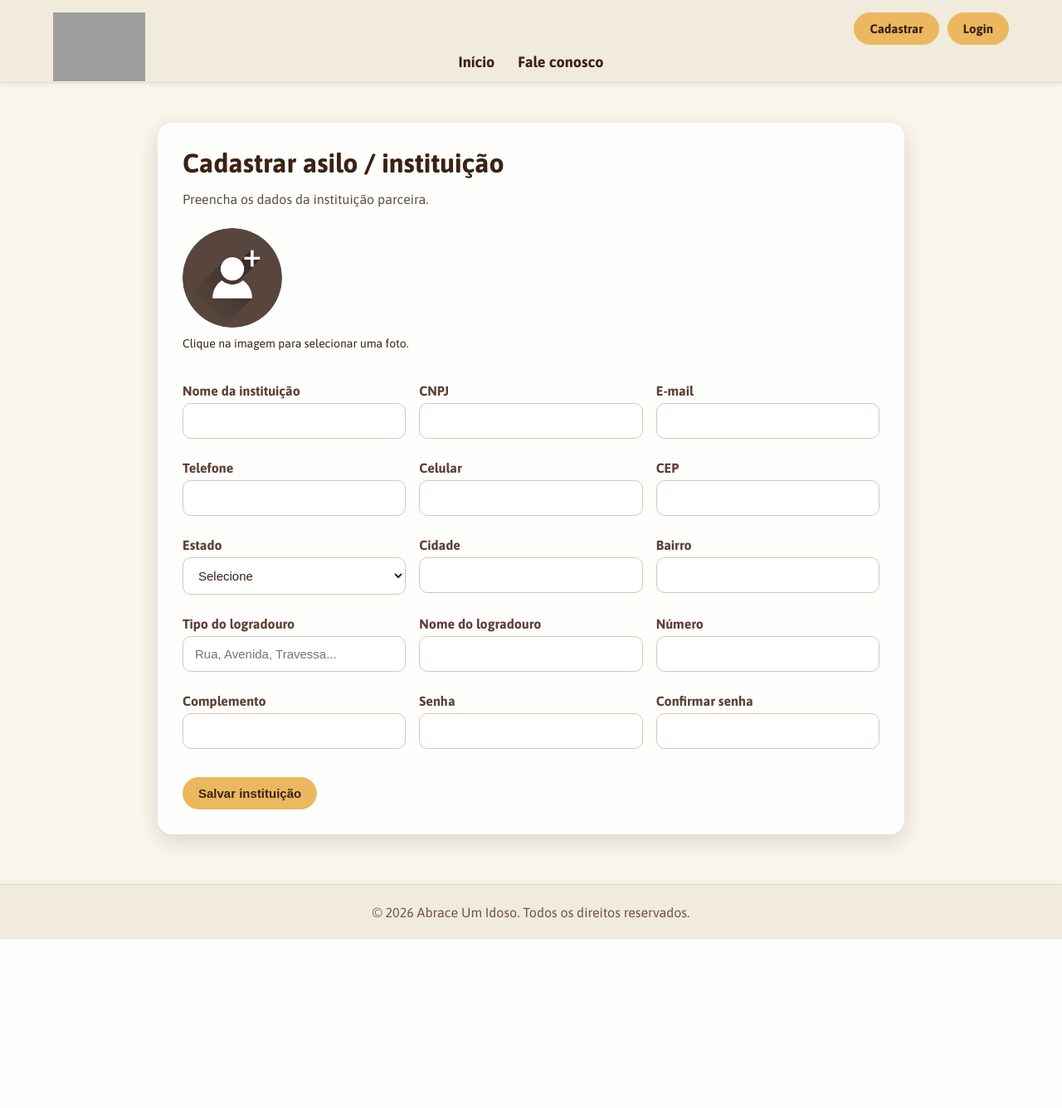
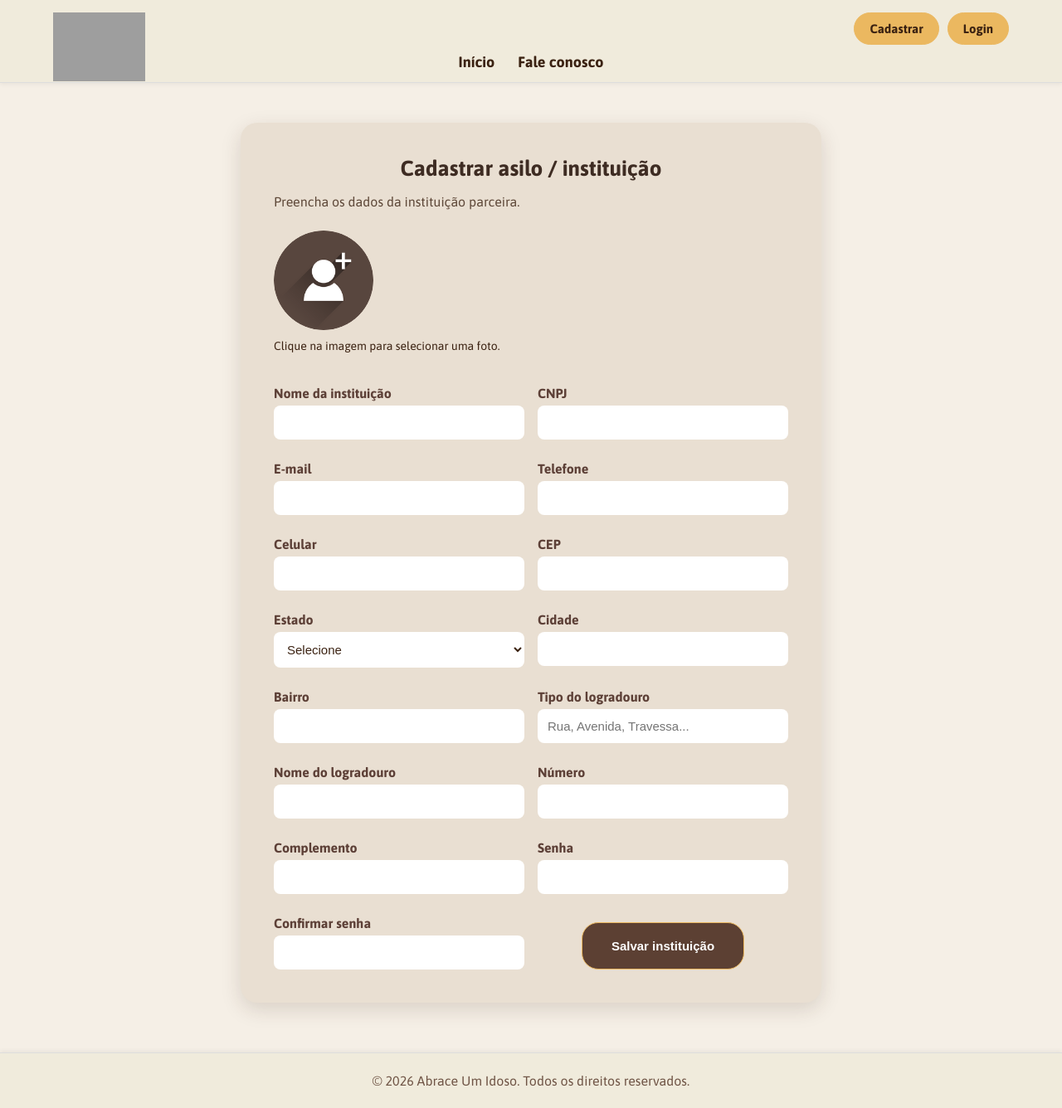
Before and after one commit to brenoach/abraceumidoso_projeto_final, a PHP site: page /PI_AbraceUmIdoso_Abaixo/pages/cadastro_instituicao.php in a window 1280 px wide. Shown: the whole page at 83% size. Before the commit the page ends 1133 px from the top, so only its background shows below. Run offline with PHP 8.4, Linux system fonts and the light colour scheme; grey boxes are pictures that could not be loaded.

Commit message:
atualizaçao cadastro idoso

```diff
--- a/PI_AbraceUmIdoso_Abaixo/assets/css/style.css
+++ b/PI_AbraceUmIdoso_Abaixo/assets/css/style.css
@@ -695,3 +695,75 @@ iframe{
   border:10px solid #6d4c41 ;
 
 }
+
+/* =========================================
+   CUSTOM - CADASTRAR IDOSO (TELA CANVA)
+========================================= */
+
+/* Fundo mais suave */
+body {
+  background: #f5efe6;
+}
+
+/* Card do formulário */
+.form-box {
+  background: #e9dfd2 !important;
+  border-radius: 20px !important;
+  padding: 40px !important;
+  max-width: 700px !important;
+}
+
+/* Título */
+.section-title {
+  text-align: center;
+  font-size: 26px;
+  color: #3e2c23;
+}
+
+/* FOTO */
+.foto-usuario {
+  width: 130px;
+  height: 130px;
+  border-radius: 50%;
+  background: #5c4033;
+  display: flex;
+  align-items: center;
+  justify-content: center;
+  margin: 0 auto 10px;
+}
+
+.foto-usuario img {
+  width: 70%;
+  opacity: 0.8;
+}
+
+/* Inputs mais clean */
+.form-box input,
+.form-box select,
+.form-box textarea {
+  border: none !important;
+  border-radius: 8px;
+  padding: 12px;
+}
+
+/* Data alinhada */
+.data-row {
+  display: flex;
+  gap: 10px;
+}
+
+/* Botão estilo Canva */
+.actions-row {
+  justify-content: center;
+}
+
+.actions-row button {
+  background: #5c4033 !important;
+  color: #fff !important;
+  border-radius: 20px !important;
+  padding: 12px 35px !important;
+}
+
+.actions-row button:hover {
+  background: #3e2c23 !important;
+}
```
Also changed, not shown: PI_AbraceUmIdoso_Abaixo/uploads/1776361056.jpg (added), PI_AbraceUmIdoso_Abaixo/uploads/69e11c8286a62.jpg (added).
